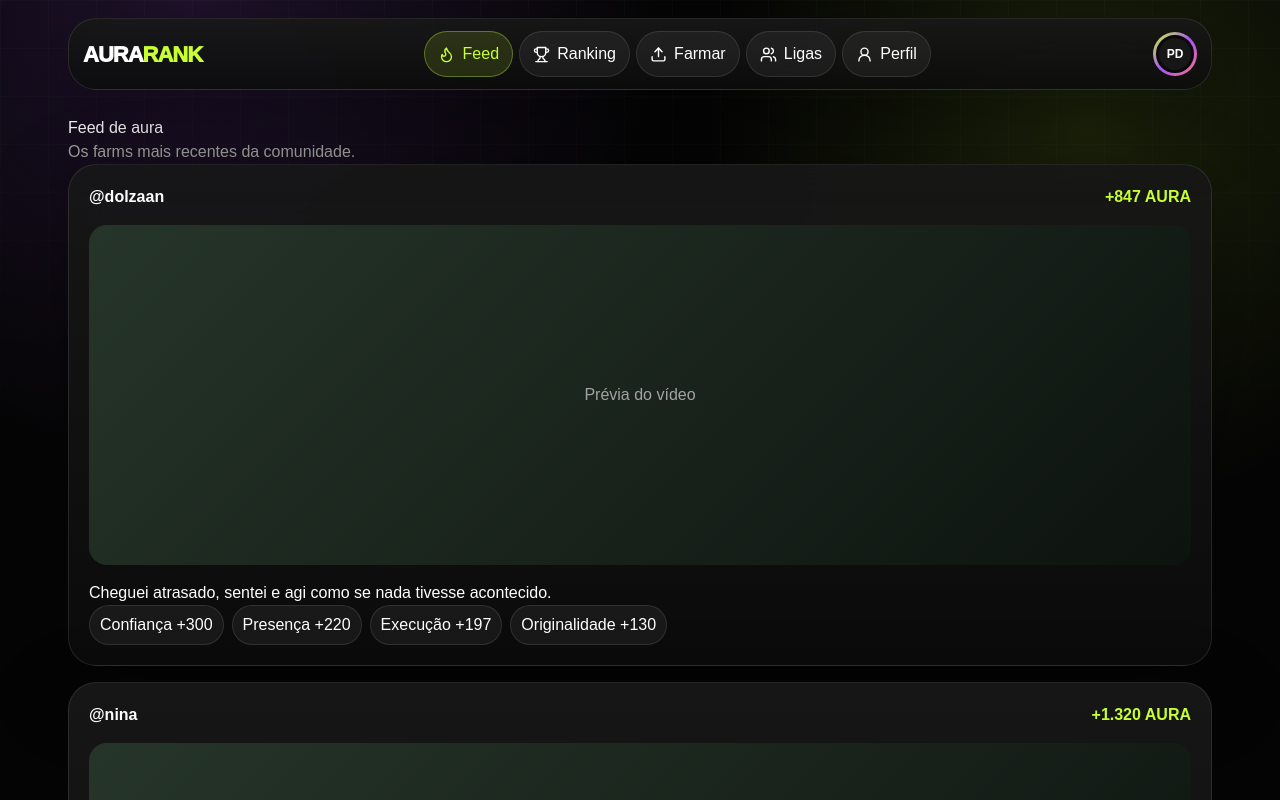
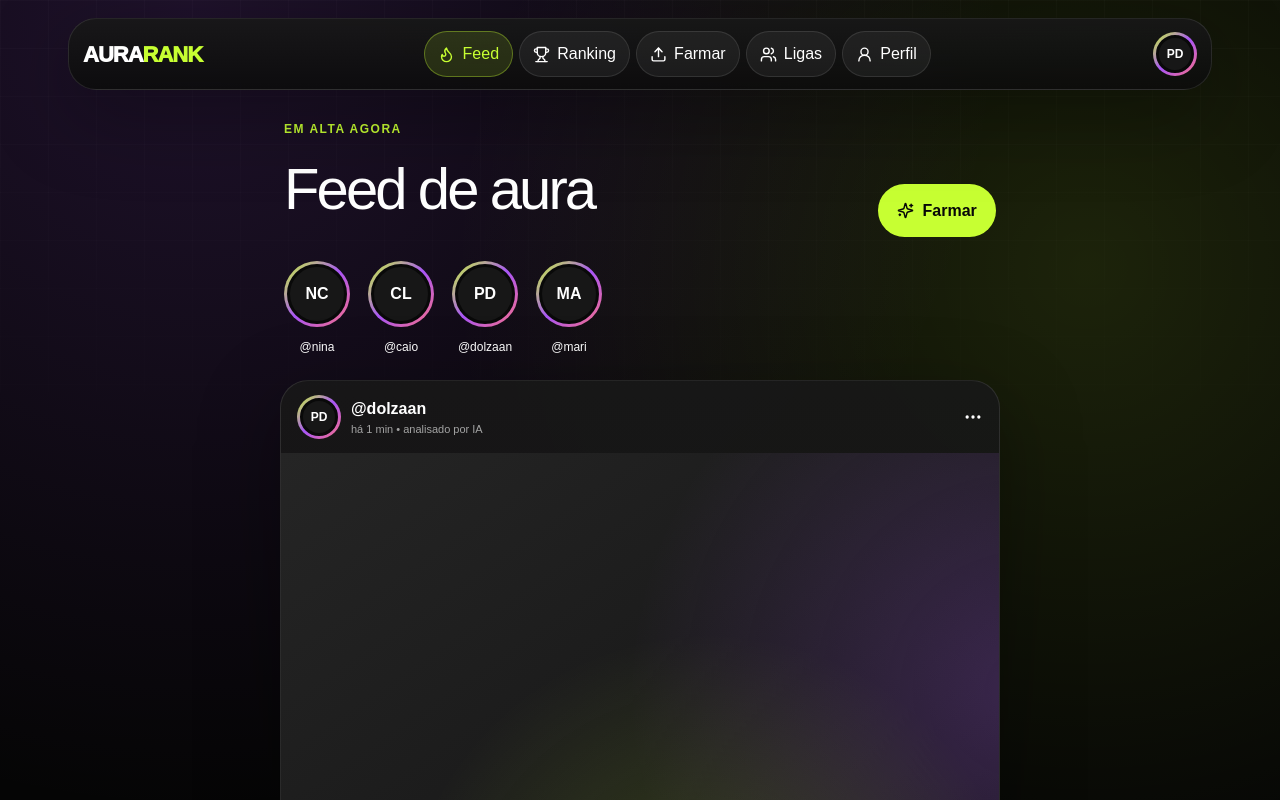
Before and after one commit to dolzaan/aura-rank, a Next.js app: page /feed in a window 1280 px wide. Shown: the top 800 px of the page. Built offline with nearby package versions, Linux system fonts and the light colour scheme.

Commit message:
Transform feed into immersive social experience

```diff
--- a/src/app/feed/page.tsx
+++ b/src/app/feed/page.tsx
@@ -1,2 +1,13 @@
-import { posts } from '@/lib/mock';
-export default function Feed(){return <section><h1>Feed de aura</h1><p className="muted">Os farms mais recentes da comunidade.</p><div style={{display:'grid',gap:16}}>{posts.map((p,i)=><article className="panel" style={{padding:20}} key={i}><div style={{display:'flex',justifyContent:'space-between'}}><b>@{p.user.username}</b><strong className="lime">+{p.points.toLocaleString('pt-BR')} AURA</strong></div><div style={{height:340,borderRadius:18,margin:'16px 0',background:'linear-gradient(135deg,#263529,#0d130f)',display:'grid',placeItems:'center'}}><span className="muted">Prévia do vídeo</span></div><p>{p.caption}</p><div style={{display:'flex',gap:8,flexWrap:'wrap'}}>{p.tags.map(t=><span key={t} className="btn-secondary" style={{padding:'7px 10px',borderRadius:999}}>{t}</span>)}</div></article>)}</div></section>}
+import Link from "next/link";
+import { Bookmark, Heart, MessageCircle, MoreHorizontal, Play, Send, Sparkles } from "lucide-react";
+import { posts, users } from '@/lib/mock';
+
+export default function Feed(){return <section className="fade-up" style={{maxWidth:720,margin:'0 auto'}}>
+  <header style={{display:'flex',justifyContent:'space-between',alignItems:'end',gap:16,margin:'10px 4px 20px'}}><div><span className="lime" style={{fontWeight:900,fontSize:12,letterSpacing:1.5}}>EM ALTA AGORA</span><h1 style={{fontSize:'clamp(34px,6vw,58px)',letterSpacing:'-.05em',margin:'5px 0'}}>Feed de aura</h1></div><Link href="/upload" className="btn"><Sparkles size={17}/>Farmar</Link></header>
+  <div style={{display:'flex',gap:14,overflowX:'auto',padding:'4px 2px 22px'}}>{users.map(user=><Link href={`/perfil/${user.username}`} key={user.username} style={{minWidth:70,textAlign:'center'}}><div className="story-ring" style={{width:66,height:66,margin:'0 auto 7px'}}><div className="story-inner" style={{width:60,height:60,fontWeight:900}}>{user.avatar}</div></div><span style={{fontSize:12}}>@{user.username}</span></Link>)}</div>
+  <div style={{display:'grid',gap:24}}>{posts.map((p,i)=><article className="panel" style={{overflow:'hidden'}} key={`${p.user.username}-${i}`}>
+    <div style={{display:'flex',alignItems:'center',justifyContent:'space-between',padding:'14px 16px'}}><Link href={`/perfil/${p.user.username}`} style={{display:'flex',alignItems:'center',gap:10}}><div className="story-ring"><div className="story-inner" style={{width:38,height:38,fontSize:12,fontWeight:900}}>{p.user.avatar}</div></div><div><b>@{p.user.username}</b><div className="muted" style={{fontSize:11}}>há {i+1} min • analisado por IA</div></div></Link><MoreHorizontal size={20}/></div>
+    <div className="video-surface" style={{aspectRatio:'4/5',display:'grid',placeItems:'center',borderRadius:0}}><div className="glass" style={{width:70,height:70,borderRadius:999,display:'grid',placeItems:'center'}}><Play size={28} fill="white"/></div><div className="glass" style={{position:'absolute',left:14,bottom:14,borderRadius:999,padding:'9px 13px',fontWeight:950,color:'var(--lime)'}}>+{p.points.toLocaleString('pt-BR')} AURA</div></div>
+    <div style={{padding:'14px 16px 18px'}}><div style={{display:'flex',justifyContent:'space-between',alignItems:'center'}}><div style={{display:'flex',gap:17}}><Heart size={24}/><MessageCircle size={24}/><Send size={24}/></div><Bookmark size={24}/></div><p style={{lineHeight:1.5}}><b>@{p.user.username}</b> {p.caption}</p><div style={{display:'flex',gap:7,overflowX:'auto'}}>{p.tags.map(t=><span key={t} className="btn-secondary" style={{whiteSpace:'nowrap',padding:'7px 10px',borderRadius:999,fontSize:12}}>{t}</span>)}</div></div>
+  </article>)}</div>
+</section>}
```
